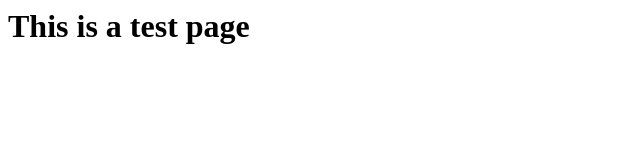
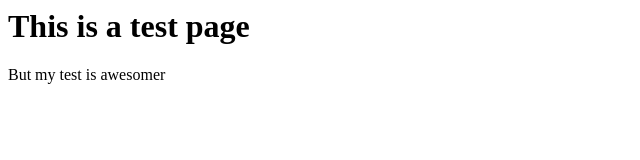
Before and after one commit to chuckrose1/bdmedia.com, a plain HTML site: page testpage.html in a window 1280 px wide. Shown: the whole page, without its empty margins (0-640 px from the left). Drawn offline with Linux system fonts and the light colour scheme.

Commit message:
Updated test page to create a merge scenario for Chuck

```diff
--- a/testpage.html
+++ b/testpage.html
@@ -2,4 +2,6 @@
 <head></head>
 <body>
 <h1>This is a test page</h1>
+<p>But my test is awesomer</p>
+
 </body>
```
